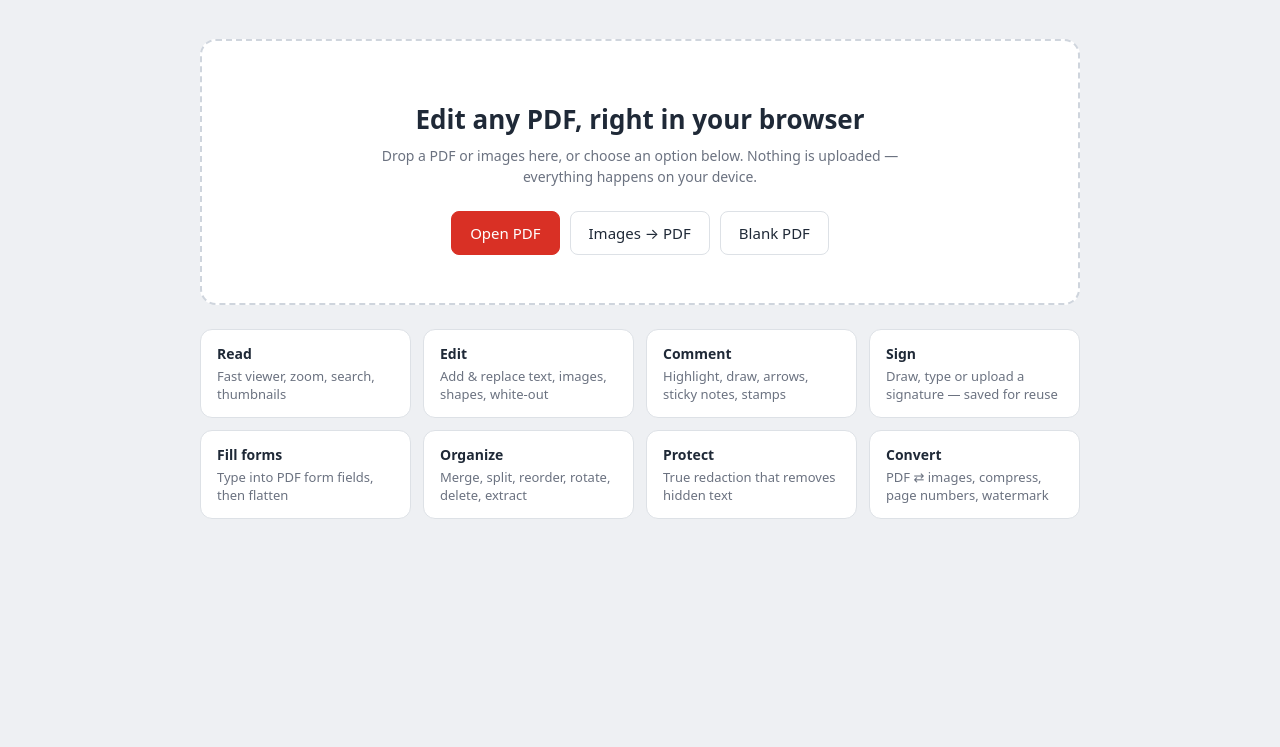
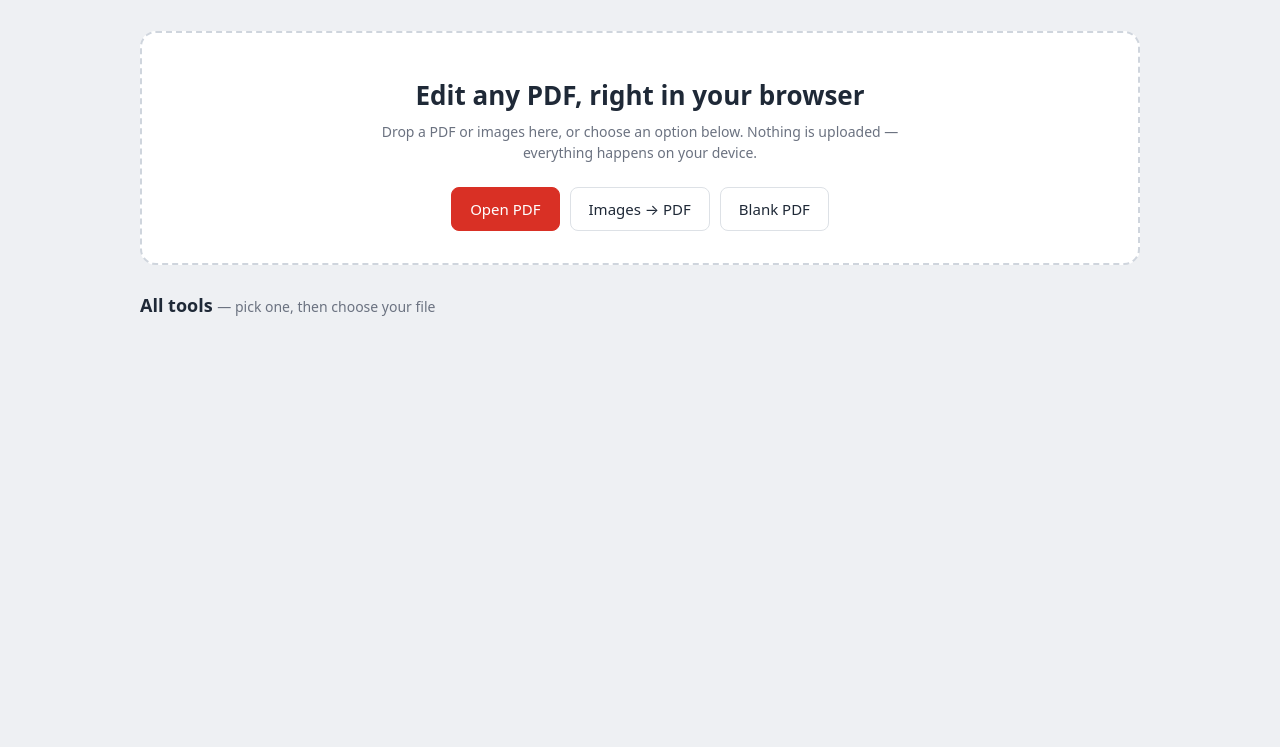
Before and after one commit to kristelle18/pdf-studio, a plain HTML site: page index.html in a window 1280 px wide. Shown: the part 53-800 px from the top of the page. Drawn offline with nearby package versions, Linux system fonts and the light colour scheme.

Commit message:
Update page layout and styles: home tool menu, Home button, highlighter, redaction
Co-Authored-By: Claude Opus 5.5 <noreply@anthropic.com>
Claude-Session: https://claude.ai/code/session_01Qxy5T9UeaGSb3knbcPYBs6

```diff
--- a/index.html
+++ b/index.html
@@ -12,11 +12,13 @@
   <link rel="stylesheet" href="styles.css" />
   <script src="https://cdn.jsdelivr.net/npm/pdf-lib@1.17.1/dist/pdf-lib.min.js"></script>
   <script src="https://cdn.jsdelivr.net/npm/jszip@3.10.1/dist/jszip.min.js"></script>
+  <script src="https://cdn.jsdelivr.net/npm/@pdf-lib/fontkit@1.1.1/dist/fontkit.umd.min.js"></script>
   <script type="module" src="app.js"></script>
 </head>
 <body>
   <header class="topbar">
     <div class="brand"><span class="logo">PDF</span><span class="brand-name">Studio</span></div>
+    <button class="btn needs-doc" id="btnHome" data-icon="home" title="Back to all tools"><span>Home</span></button>
     <button class="btn" id="btnOpen" data-icon="open" title="Open PDF or images (Ctrl+O)"><span>Open</span></button>
     <button class="btn needs-doc" id="btnAdd" data-icon="plus" title="Add / merge more PDFs or images"><span>Add files</span></button>
     <div class="sep"></div>
@@ -125,16 +127,8 @@
             <button class="btn big" id="wBlank" data-icon="pageplus"><span>Blank PDF</span></button>
           </div>
         </div>
-        <div class="features">
-          <div><b>Read</b><span>Fast viewer, zoom, search, thumbnails</span></div>
-          <div><b>Edit</b><span>Add &amp; replace text, images, shapes, white-out</span></div>
-          <div><b>Comment</b><span>Highlight, draw, arrows, sticky notes, stamps</span></div>
-          <div><b>Sign</b><span>Draw, type or upload a signature — saved for reuse</span></div>
-          <div><b>Fill forms</b><span>Type into PDF form fields, then flatten</span></div>
-          <div><b>Organize</b><span>Merge, split, reorder, rotate, delete, extract</span></div>
-          <div><b>Protect</b><span>True redaction that removes hidden text</span></div>
-          <div><b>Convert</b><span>PDF ⇄ images, compress, page numbers, watermark</span></div>
-        </div>
+        <h2 class="home-h">All tools <span>— pick one, then choose your file</span></h2>
+        <div class="tool-grid home-grid" id="homeTools"></div>
       </section>
       <div class="pages" id="pages"></div>
     </main>
--- a/styles.css
+++ b/styles.css
@@ -117,7 +117,7 @@ svg.i { width: 18px; height: 18px; flex: none; stroke: currentColor; fill: none;
 .annot.sel { outline: 1.5px dashed var(--blue); outline-offset: 2px; }
 .tool-select .annot, .tool-select .annot * { cursor: move; }
 .annot svg { position: absolute; inset: 0; width: 100%; height: 100%; overflow: visible; pointer-events: none; }
-.annot.a-text { white-space: pre; line-height: 1.2; padding: 0; outline: 1px dashed transparent; min-width: 6px; min-height: 1em; }
+.annot.a-text { font-kerning: none; font-variant-ligatures: none; white-space: pre; line-height: 1.2; padding: 0; outline: 1px dashed transparent; min-width: 6px; min-height: 1em; }
 .annot.a-text:hover { outline-color: #93c5fd; }
 .annot.a-text.editing { outline: 1.5px solid var(--blue); cursor: text !important; background: rgba(255,255,255,.6); }
 .annot.a-text:empty::before { content: "Type here"; color: #9ca3af; }
@@ -150,8 +150,8 @@ svg.i { width: 18px; height: 18px; flex: none; stroke: currentColor; fill: none;
 textarea.ff { resize: none; line-height: 1.15; }
 
 /* welcome */
-.welcome { max-width: 920px; margin: 40px auto; padding: 0 20px; }
-.drop { background: #fff; border: 2px dashed #cfd5dd; border-radius: 16px; padding: 48px 24px; text-align: center; transition: .15s; }
+.welcome { max-width: 1040px; margin: 32px auto; padding: 0 20px; }
+.drop { background: #fff; border: 2px dashed #cfd5dd; border-radius: 16px; padding: 32px 24px; text-align: center; transition: .15s; }
 .drop.over { border-color: var(--accent); background: #fff6f5; }
 .drop h1 { margin: 12px 0 8px; font-size: 26px; }
 .drop p { color: var(--muted); margin: 0 auto 24px; max-width: 520px; line-height: 1.5; }
@@ -242,3 +242,11 @@ body.has-doc .sidebar.hidden ~ .side-reopen.needs-doc { display: flex !important
 .viewer.tool-hand { cursor: grab; }
 .annot.a-whiteout { box-shadow: 0 0 0 0.5px rgba(0,0,0,.06); }
 .viewer.tool-edittext .overlay { cursor: default; }
+
+/* home tool menu */
+.home-h { font-size: 18px; margin: 28px 0 4px; }
+.home-h span { font-weight: 400; color: var(--muted); font-size: 14px; }
+.home-grid { margin-bottom: 40px; }
+.home-grid h3 { margin-top: 18px; }
+.brand { cursor: pointer; }
+body:not(.has-doc) .topbar .sep { display: none; }
```
